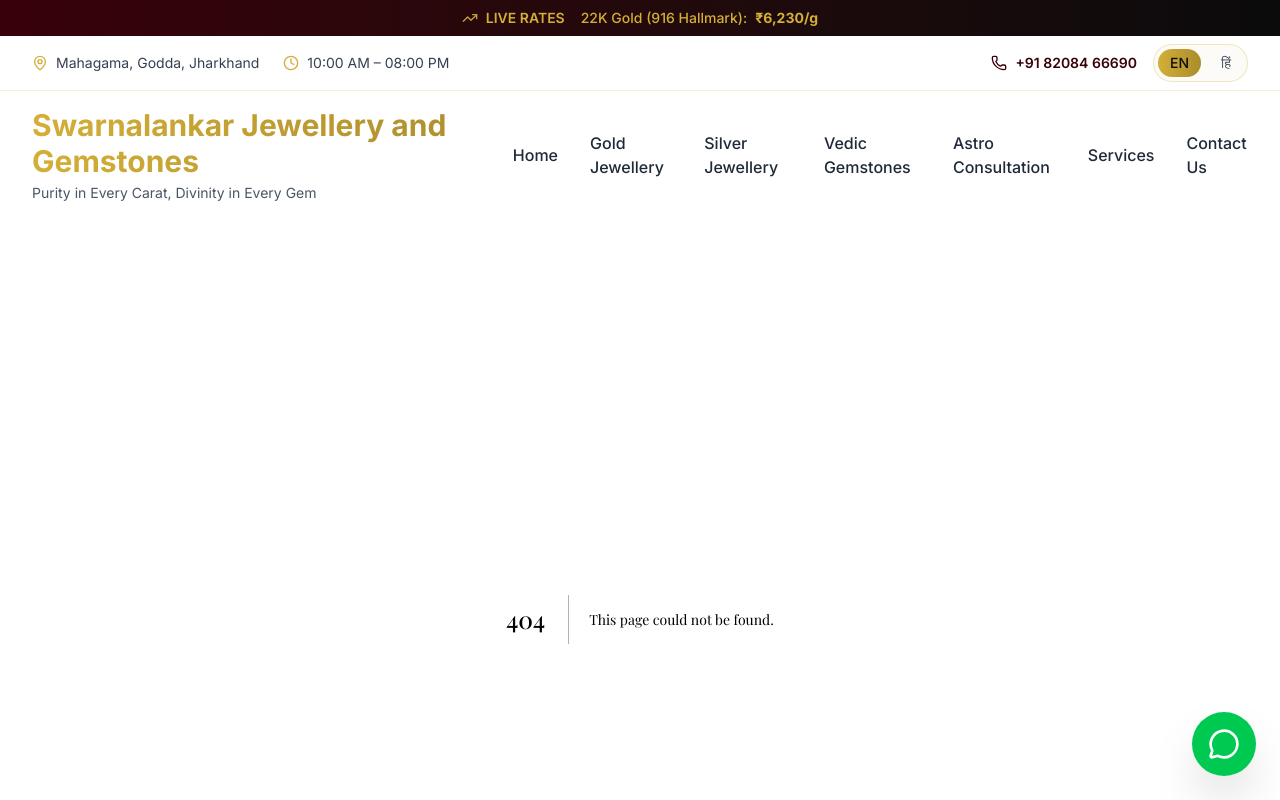
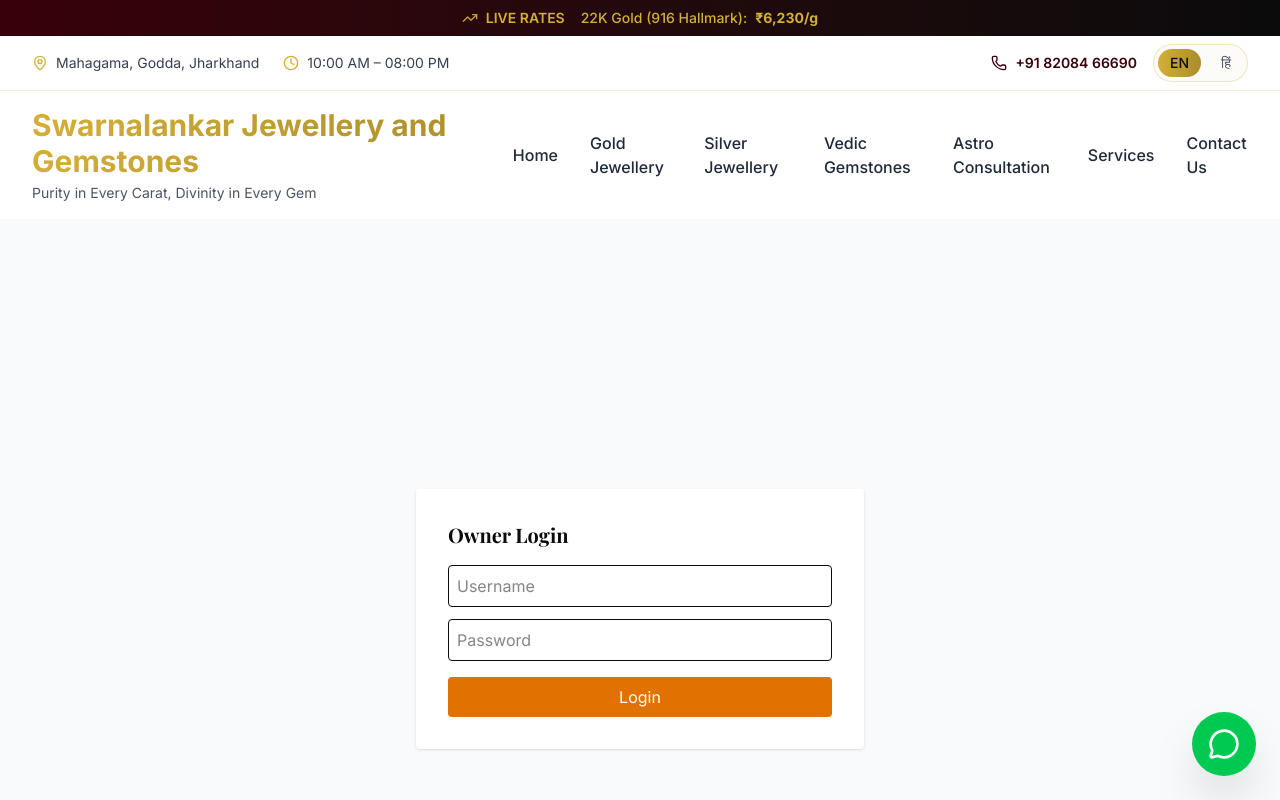
Before and after one commit to piroXpower/testweb, a Next.js app: page /admin/login in a window 1280 px wide. Before the commit this address had no page. Shown: the top 800 px of the page. Built offline with nearby package versions, Linux system fonts and the light colour scheme; a web font is replaced by a local one.

Commit message:
Add secure owner admin dashboard and database features

```diff
--- /dev/null
+++ b/src/app/admin/dashboard/page.tsx
@@ -0,0 +1,14 @@
+import { cookies } from "next/headers";
+import { redirect } from "next/navigation";
+import { db } from "@/db";
+import { jewelleryItems } from "@/db/schema";
+export default async function Dashboard() {
+  if((await cookies()).get("admin_session")?.value !== "authenticated_true") redirect("/admin/login");
+  const items = await db.select().from(jewelleryItems);
+  return (
+    <div className="p-8 max-w-4xl mx-auto">
+      <h1 className="text-2xl font-bold mb-4">Owner Jewellery Manager</h1>
+      <div className="space-y-2">{items.map(i => <div key={i.id} className="p-3 bg-white border rounded flex justify-between"><span>{i.title} ({i.category})</span></div>)}</div>
+    </div>
+  );
+}
--- /dev/null
+++ b/src/app/admin/login/page.tsx
@@ -0,0 +1,16 @@
+'use client';
+import { useState } from "react";
+import { useRouter } from "next/navigation";
+export default function AdminLogin() {
+  const [u, setU] = useState(""); const [p, setP] = useState(""); const router = useRouter();
+  return (
+    <div className="flex min-h-screen items-center justify-center bg-gray-50 p-4">
+      <form onSubmit={async(e)=>{e.preventDefault(); const res=await fetch("/api/admin/login",{method:"POST",headers:{"Content-Type":"application/json"},body:JSON.stringify({username:u,password:p})}); if(res.ok) router.push("/admin/dashboard"); else alert("Invalid credentials");}} className="w-full max-w-md bg-white p-8 rounded shadow">
+        <h2 className="text-xl font-bold mb-4">Owner Login</h2>
+        <input type="text" placeholder="Username" value={u} onChange={e=>setU(e.target.value)} className="w-full p-2 mb-3 border rounded" required />
+        <input type="password" placeholder="Password" value={p} onChange={e=>setP(e.target.value)} className="w-full p-2 mb-4 border rounded" required />
+        <button type="submit" className="w-full bg-amber-600 text-white p-2 rounded">Login</button>
+      </form>
+    </div>
+  );
+}
--- /dev/null
+++ b/src/app/api/admin/jewellery/route.ts
@@ -0,0 +1,17 @@
+import { NextResponse } from "next/server";
+import { cookies } from "next/headers";
+import { db } from "@/db";
+import { jewelleryItems } from "@/db/schema";
+import { eq } from "drizzle-orm";
+export async function POST(req: Request) {
+  if((await cookies()).get("admin_session")?.value !== "authenticated_true") return NextResponse.json({error:"Unauthorized"},{status:401});
+  const b = await req.json();
+  await db.insert(jewelleryItems).values({ title: b.title, category: b.category, price: b.price, imageUrl: b.imageUrl, isVisible: true });
+  return NextResponse.json({ success: true });
+}
+export async function DELETE(req: Request) {
+  if((await cookies()).get("admin_session")?.value !== "authenticated_true") return NextResponse.json({error:"Unauthorized"},{status:401});
+  const id = new URL(req.url).searchParams.get("id");
+  if(id) await db.delete(jewelleryItems).where(eq(jewelleryItems.id, Number(id)));
+  return NextResponse.json({ success: true });
+}
--- /dev/null
+++ b/src/app/api/admin/login/route.ts
@@ -0,0 +1,10 @@
+import { NextResponse } from "next/server";
+import { cookies } from "next/headers";
+export async function POST(req: Request) {
+  const { username, password } = await req.json();
+  if (username === process.env.ADMIN_USERNAME && password === process.env.ADMIN_PASSWORD) {
+    (await cookies()).set("admin_session", "authenticated_true", { httpOnly: true, secure: process.env.NODE_ENV === "production", maxAge: 86400, path: "/" });
+    return NextResponse.json({ success: true });
+  }
+  return NextResponse.json({ success: false }, { status: 401 });
+}
```
